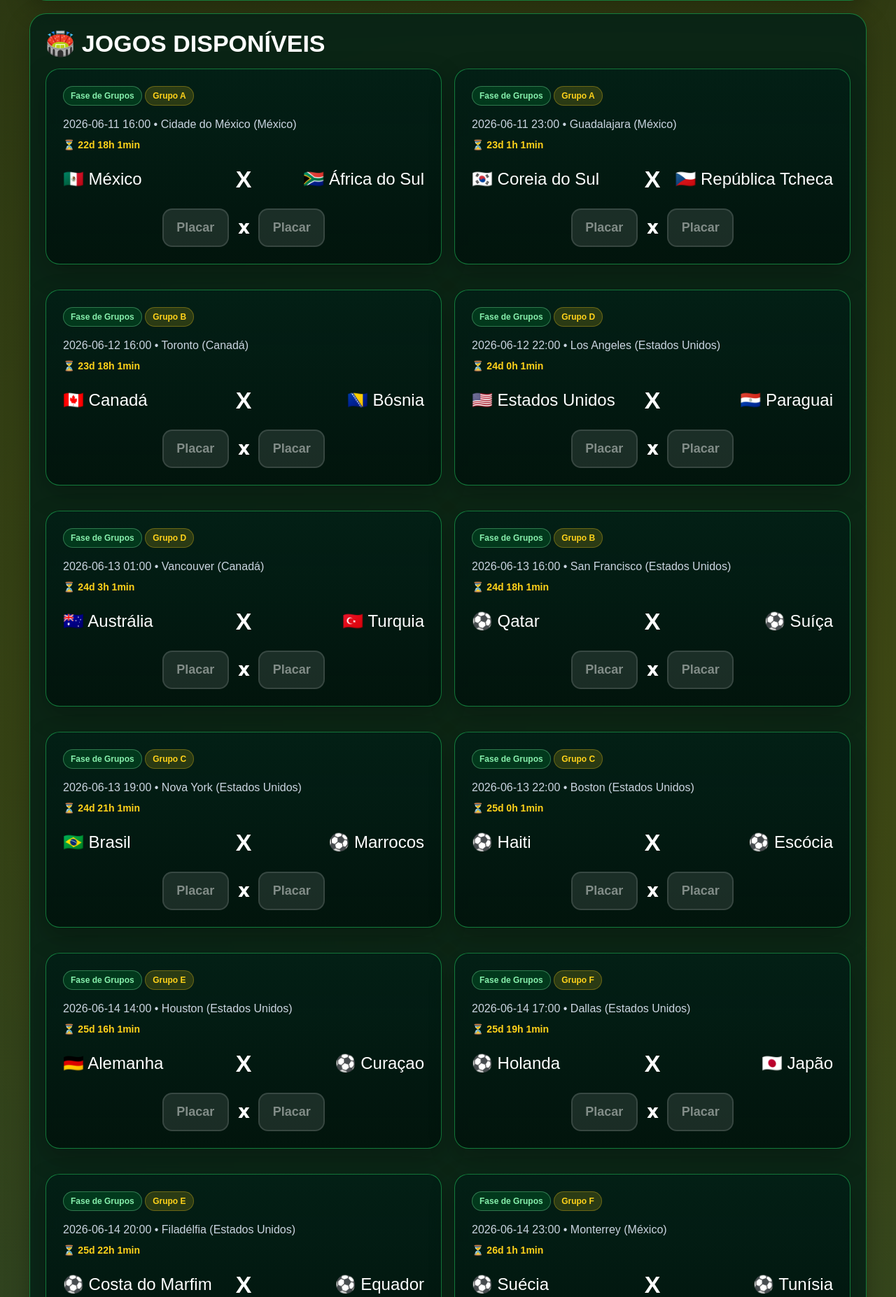
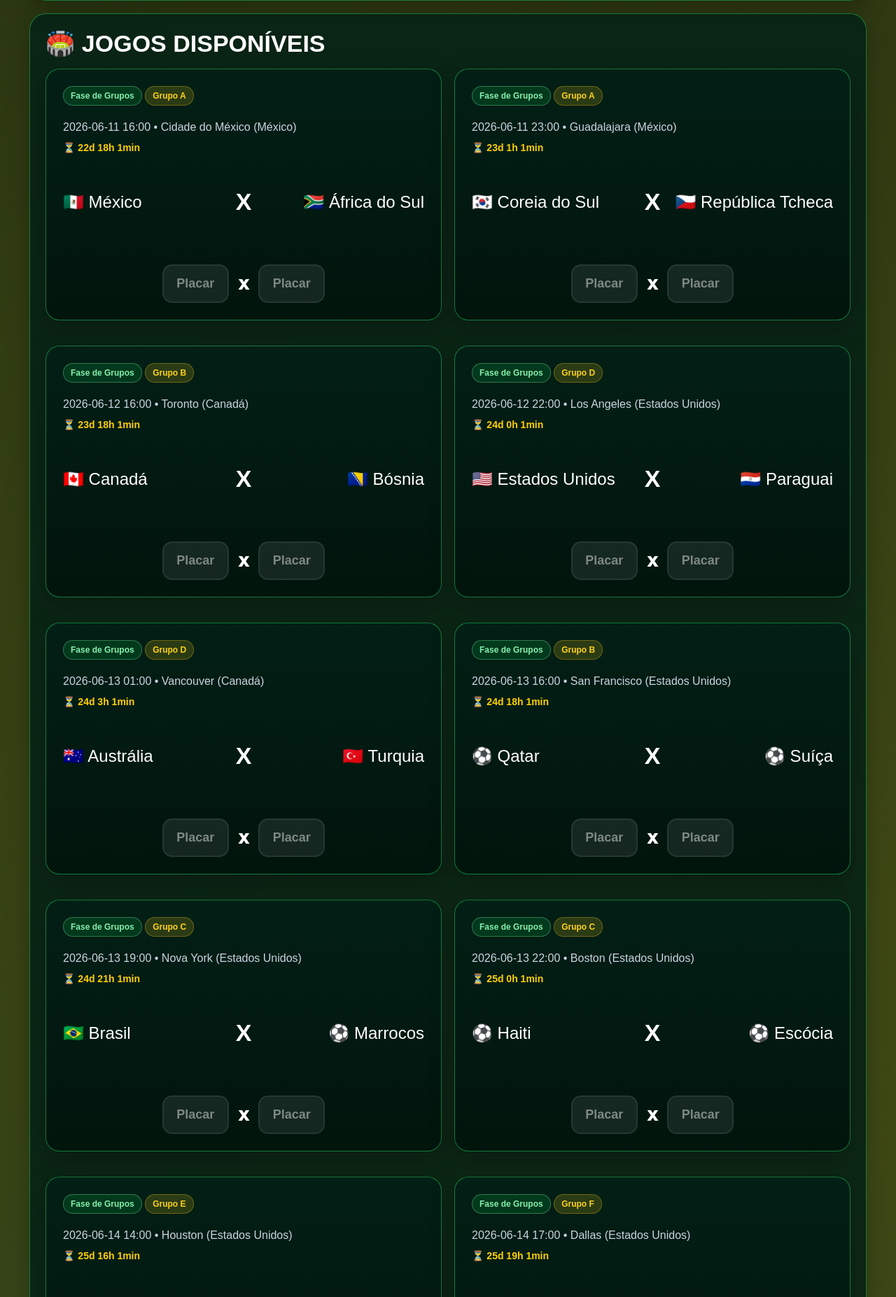
Before and after one commit to viniciusmoreira44563-cloud/bolao-copa-2026, a Flask app: page /jogos in a window 1280 px wide. Shown: the part 693-2547 px from the top of the page at 70% size. Run offline with Flask 3, Linux system fonts and the light colour scheme; the visitor is signed in with stand-in values (Sample User, id 1); data comes from the database, SQL or seed files in the repository; data that the repository does not hold is empty.

Commit message:
Add files via upload

```diff
--- a/static/style.css
+++ b/static/style.css
@@ -1278,3 +1278,107 @@ th{
   font-weight:1000;
   box-shadow:0 0 14px rgba(255,210,26,.45);
 }
+
+
+/* ===== UPGRADE PREMIUM ===== */
+
+.match-card{
+  display:flex;
+  flex-direction:column;
+  justify-content:space-between;
+  min-height:360px;
+}
+
+.match-card .btn{
+  width:100%;
+  margin-top:auto;
+}
+
+.teams{
+  min-height:90px;
+  display:flex;
+  align-items:center;
+  justify-content:space-between;
+  gap:18px;
+}
+
+.team-score{
+  display:inline-flex;
+  align-items:center;
+  justify-content:center;
+  width:34px;
+  height:34px;
+  border-radius:10px;
+  background:#ffd000;
+  color:#04140b;
+  font-weight:900;
+  margin:0 8px;
+}
+
+.clean-input{
+    width: 95px;
+    height: 55px;
+    border-radius: 14px;
+    border: 2px solid rgba(255,255,255,0.08);
+    background: rgba(255,255,255,0.08);
+    color: white;
+    text-align: center;
+    font-size: 18px;
+    font-weight: 700;
+    outline: none;
+}
+
+.clean-input::placeholder {
+    color: rgba(255,255,255,0.45);
+}
+
+.clean-input::-webkit-outer-spin-button,
+.clean-input::-webkit-inner-spin-button {
+    -webkit-appearance: none;
+    margin: 0;
+}
+
+.clean-input[type=number] {
+    -moz-appearance: textfield;
+}
+
+.countdown{
+    margin-top:10px;
+    font-size:14px;
+    color:#ffd000;
+    font-weight:bold;
+}
+
+.trophy-logo{
+  animation:trophyPulse 2.2s ease-in-out infinite;
+}
+
+@keyframes trophyPulse{
+  0%,100%{
+    transform:scale(1);
+  }
+
+  50%{
+    transform:scale(1.08) rotate(-3deg);
+  }
+}
+
+@media(max-width:768px){
+
+  .grid{
+    grid-template-columns:1fr !important;
+  }
+
+  .teams{
+    flex-direction:column;
+  }
+
+  .score-box{
+    flex-direction:column;
+  }
+
+  .clean-input{
+    width:100%;
+  }
+
+}
```
Also changed, not shown: templates/profile.html (+9 -15 lines), README.md.
